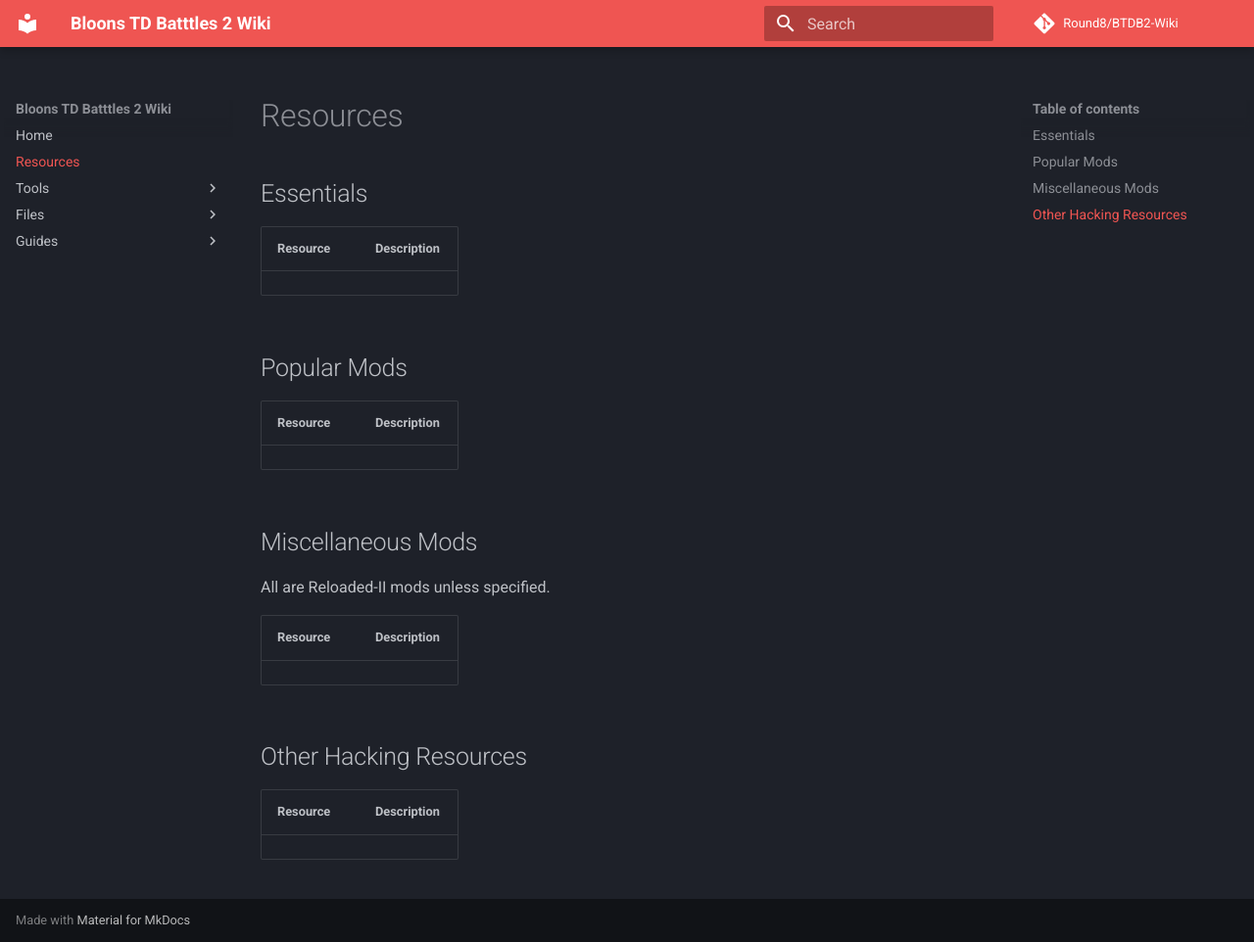
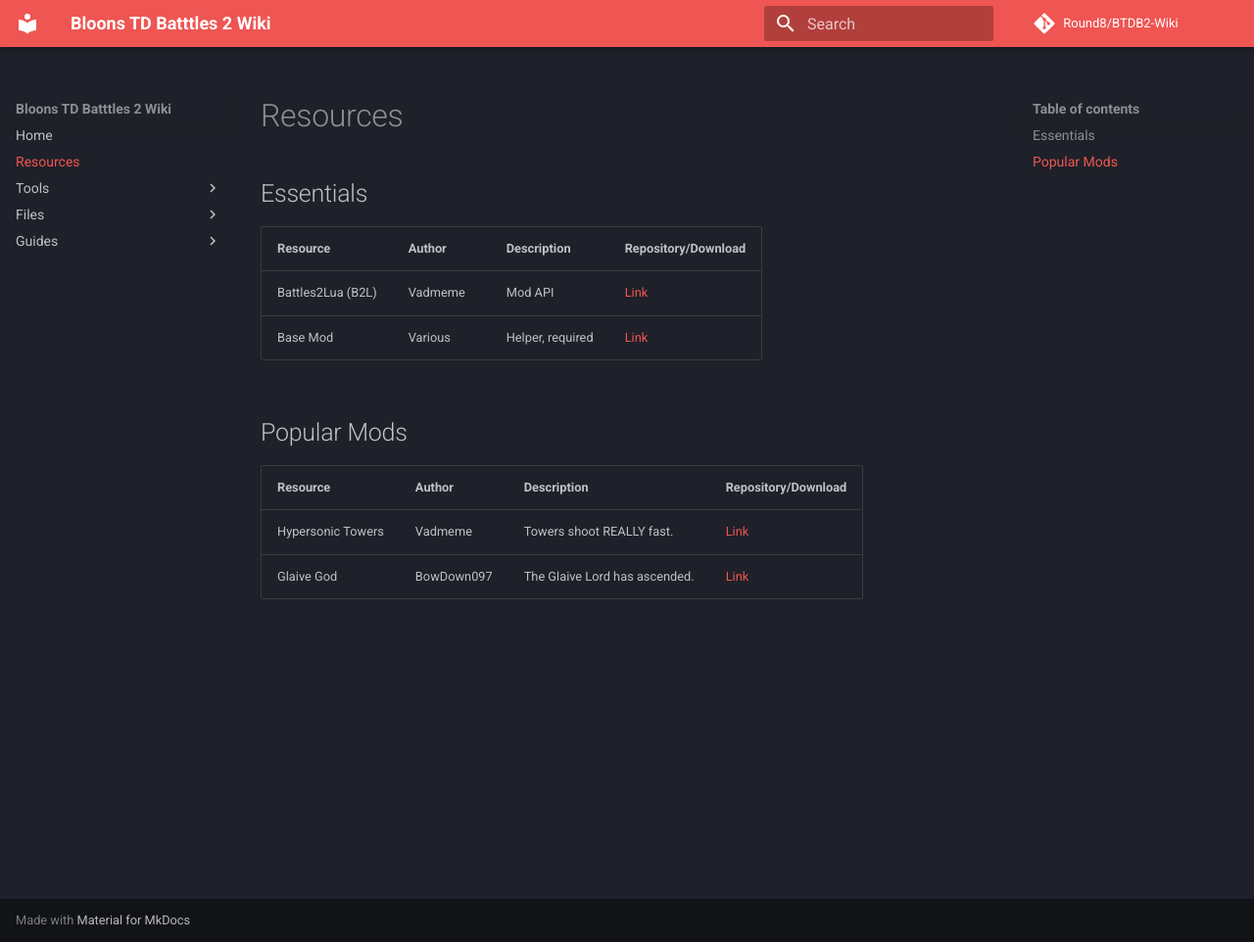
Before and after one commit to Round8/BTDB2-Wiki, an MkDocs documentation site: the page built from docs/resources.md, in a window 1280 px wide and 962 px high. Shown: the whole window at 98% size. Built offline with MkDocs 1.6.1 and Material for MkDocs 9.7.7, drawn with Linux system fonts in a browser that asks for light colours; comment, search, counter and statistics services are not loaded.

Commit message:
Make mod guide

```diff
--- a/docs/resources.md
+++ b/docs/resources.md
@@ -1,22 +1,13 @@
 ## Essentials
 
-| Resource  | Description |
-|-----------|-------------|
+| Resource          | Author  | Description      | Repository/Download                                                                              |
+|-------------------|---------|------------------|--------------------------------------------------------------------------------------------------|
+| Battles2Lua (B2L) | Vadmeme | Mod API          | [Link](https://cdn.discordapp.com/attachments/833495457111867423/934951118025404416/wininet.dll) |
+| Base Mod          | Various | Helper, required | [Link](https://github.com/Round8/B2L-Base)                                                       |
 
 ## Popular Mods
 
-| Resource  | Description |
-|-----------|-------------|
-
-
-## Miscellaneous Mods
-
-All are Reloaded-II mods unless specified.
-
-| Resource  | Description |
-|-----------|-------------|
-
-## Other Hacking Resources
-
-| Resource  | Description |
-|-----------|-------------|
+| Resource          | Author     | Description                   | Repository/Download                                                                                    |
+|-------------------|------------|-------------------------------|--------------------------------------------------------------------------------------------------------|
+| Hypersonic Towers | Vadmeme    | Towers shoot REALLY fast.     | [Link](https://github.com/BowDown097/Bloons-Mods/tree/master/Bloons-TD-Battles-2/Lua/HypersonicTowers) |
+| Glaive God        | BowDown097 | The Glaive Lord has ascended. | [Link](https://github.com/BowDown097/Bloons-Mods/tree/master/Bloons-TD-Battles-2/Lua/GlaiveGod)        |
--- a/mkdocs.yml
+++ b/mkdocs.yml
@@ -36,3 +36,4 @@
   - Guides:
     - Contributing Locally: guides/contributing-locally.md
     - Contributing Online: guides/contributing-online.md
+    - Mod Guide: guides/mod-guide.md
```
Also changed, not shown: docs/guides/mod-guide.md (added, +24 -0 lines), docs/index.md (+1 -1 lines), docs/images/mod-guide/1.png (added), docs/images/mod-guide/2.png (added).
